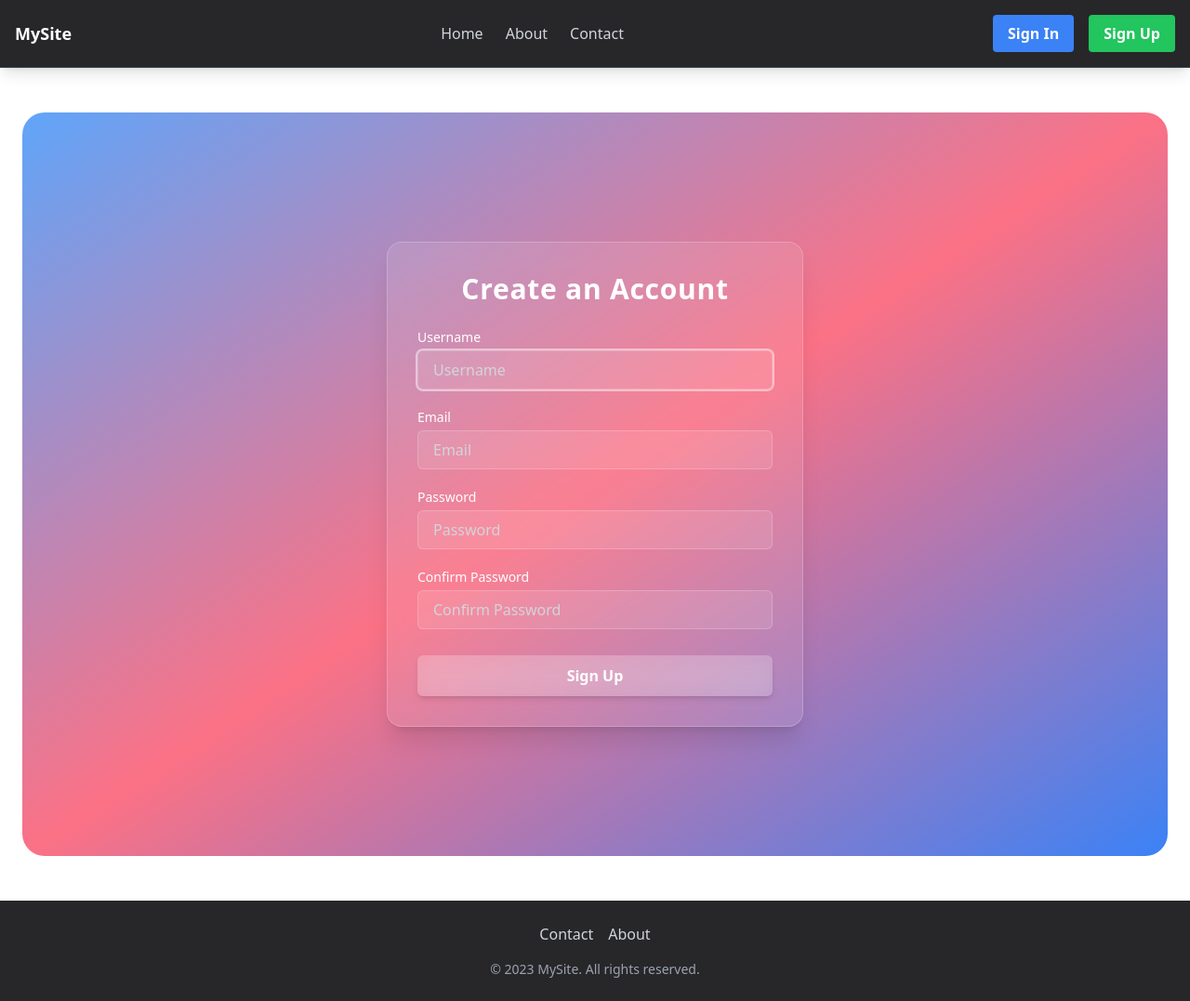
After one commit to efa07/Gaba, a Django app: page /signup/ in a window 1280 px wide. The commit adds this page. Shown: the whole page at 93% size. Run offline with Django 3.2, Linux system fonts and the light colour scheme; some libraries are stand-ins or nearby versions.

Commit message:
modified:   Gaba_project/Gaba/__pycache__/settings.cpython-310.pyc 	modified:   Gaba_project/Gaba/__pycache__/urls.cpython-310.pyc 	modified:   Gaba_project/Gaba/settings.py 	modified:   Gaba_project/Gaba/urls.py 	new file:   Gaba_project/core/__pycache__/forms.cpython-310.pyc 	modified:   Gaba_project/core/__pycache__/urls.cpython-310.pyc 	modified:   Gaba_project/core/__pycache__/views.cpython-310.pyc 	new file:   Gaba_project/core/forms.py 	modified:   Gaba_project/core/templates/core/base.html 	modified:   Gaba_project/core/templates/core/index.html 	new file:   Gaba_project/core/templates/core/signup.html 	modified:   Gaba_project/core/urls.py 	modified:   Gaba_project/core/views.py 	modified:   Gaba_project/db.sqlite3 	new file:   Gaba_project/items/__pycache__/urls.cpython-310.pyc 	new file:   Gaba_project/items/__pycache__/views.cpython-310.pyc 	new file:   Gaba_project/items/templates/items/detail.html 	new file:   Gaba_project/items/urls.py 	modified:   Gaba_project/items/views.py 	new file:   Gaba_project/media/items_img/8.jpeg 	new file:   Gaba_project/media/items_img/as.jpg

```diff
--- a/Gaba_project/Gaba/settings.py
+++ b/Gaba_project/Gaba/settings.py
@@ -37,6 +37,7 @@ INSTALLED_APPS = [
     'django.contrib.sessions',
     'django.contrib.messages',
     'django.contrib.staticfiles',
+    "widget_tweaks",
     'core',
     'items'
 ]
--- a/Gaba_project/Gaba/urls.py
+++ b/Gaba_project/Gaba/urls.py
@@ -1,27 +1,13 @@
-"""Gaba URL Configuration
 
-The `urlpatterns` list routes URLs to views. For more information please see:
-    https://docs.djangoproject.com/en/3.2/topics/http/urls/
-Examples:
-Function views
-    1. Add an import:  from my_app import views
-    2. Add a URL to urlpatterns:  path('', views.home, name='home')
-Class-based views
-    1. Add an import:  from other_app.views import Home
-    2. Add a URL to urlpatterns:  path('', Home.as_view(), name='home')
-Including another URLconf
-    1. Import the include() function: from django.urls import include, path
-    2. Add a URL to urlpatterns:  path('blog/', include('blog.urls'))
-"""
 from django.contrib import admin
 from django.conf import settings
 from django.urls import path, include
 from django.conf.urls.static import static
-from core.views import index,contact,about
+from core.views import about
 
 urlpatterns = [
     path('admin/', admin.site.urls),
-    path('', index, name="index"),
-    path('contact/', contact, name="contact"),
+    path('', include('core.urls')),
+    path('items/', include('items.urls')),
     path('about/', about, name="about"),
 ] + static(settings.MEDIA_URL, document_root=settings.MEDIA_ROOT)
--- /dev/null
+++ b/Gaba_project/core/forms.py
@@ -0,0 +1,30 @@
+from django import forms
+from django.contrib.auth.forms import UserCreationForm
+from django.contrib.auth.models import User
+
+class SignupForm(UserCreationForm):
+    class Meta:
+        model = User
+        fields = ('username', 'email', 'password1', 'password2')
+
+    username = forms.CharField(
+        widget=forms.TextInput(attrs={
+            'class': "w-full px-4 py-2 bg-white/10 border border-white/20 text-white rounded-md placeholder-gray-300 focus:outline-none focus:ring-2 focus:ring-white/50 transition-all duration-300",
+            'placeholder': 'Username'
+        }))
+
+    email = forms.CharField(
+        widget=forms.EmailInput(attrs={
+            'class': "w-full px-4 py-2 bg-white/10 border border-white/20 text-white rounded-md placeholder-gray-300 focus:outline-none focus:ring-2 focus:ring-white/50 transition-all duration-300",
+            'placeholder': 'Email'
+        }))
+    password1 = forms.CharField(
+        widget=forms.PasswordInput(attrs={
+            'class': "w-full px-4 py-2 bg-white/10 border border-white/20 text-white rounded-md placeholder-gray-300 focus:outline-none focus:ring-2 focus:ring-white/50 transition-all duration-300",
+            'placeholder': 'Password'
+        }))
+    password2 = forms.CharField(
+        widget=forms.PasswordInput(attrs={
+            'class': "w-full px-4 py-2 bg-white/10 border border-white/20 text-white rounded-md placeholder-gray-300 focus:outline-none focus:ring-2 focus:ring-white/50 transition-all duration-300",
+            'placeholder': 'Confirm Password'
+        }))
--- a/Gaba_project/core/templates/core/base.html
+++ b/Gaba_project/core/templates/core/base.html
@@ -4,42 +4,91 @@
 <head>
     <meta charset="UTF-8">
     <meta name="viewport" content="width=device-width, initial-scale=1.0">
-    <title>{%block title %}{%endblock%} | User</title>
+    <title>{% block title %}{% endblock %} | User</title>
     <script src="https://cdn.tailwindcss.com"></script>
+    <style>
+        /* Custom hover animation for buttons */
+        @keyframes fadeIn {
+            from {
+                opacity: 0;
+                transform: translateY(-10px);
+            }
+            to {
+                opacity: 1;
+                transform: translateY(0);
+            }
+        }
+
+        .fade-in {
+            animation: fadeIn 0.5s ease-in-out;
+        }
+
+        /* Smooth scroll effect for anchor links */
+        a[href^="#"] {
+            scroll-behavior: smooth;
+        }
+    </style>
 </head>
 
-<body>
-    <nav class="bg-zinc-800 p-4 border-b border-gray-200">
+<body class=" text-black font-sans">
+    <!-- Navbar -->
+    <nav class="bg-zinc-800 p-4 border-b border-gray-700 shadow-lg">
         <div class="container mx-auto flex items-center justify-between">
-            <div class="text-white font-bold text-lg">
+            <div class="text-white font-bold text-lg transition duration-300 hover:text-blue-500">
                 MySite
             </div>
             <ul class="flex space-x-6">
-                <li><a href="#" class="text-gray-300 hover:text-white">Home</a></li>
-                <li><a href="#" class="text-gray-300 hover:text-white">About</a></li>
-                <li><a href="#" class="text-gray-300 hover:text-white">Services</a></li>
-                <li><a href="#" class="text-gray-300 hover:text-white">Contact</a></li>
+                <li><a href="/" class="text-gray-300 hover:text-white transition duration-300">Home</a></li>
+                <li><a href="#" class="text-gray-300 hover:text-white transition duration-300">About</a></li>
+                <li><a href="#" class="text-gray-300 hover:text-white transition duration-300">Contact</a></li>
             </ul>
             <div class="flex space-x-4">
-                <a href="#" class="bg-blue-500 hover:bg-blue-700 text-white font-bold py-2 px-4 rounded">Sign In</a>
-                <a href="#" class="bg-green-500 hover:bg-green-700 text-white font-bold py-2 px-4 rounded">Sign Up</a>
+                <a href="#" class="bg-blue-500 hover:bg-blue-600 text-white font-bold py-2 px-4 rounded transition duration-300 transform hover:scale-105 fade-in">Sign In</a>
+                <a href="{% url 'core:signup' %}" class="bg-green-500 hover:bg-green-600 text-white font-bold py-2 px-4 rounded transition duration-300 transform hover:scale-105 fade-in">Sign Up</a>
             </div>
         </div>
     </nav>
 
-    <div class="px6 py-6">
-        {% block content %}{% endblock %}
+    <!-- Main Content -->
+    <div class="px-6 py-12 min-h-screen">
+        <div class="container mx-auto">
+            {% block content %}
+            <div class="text-center fade-in">
+                <h1 class="text-4xl font-bold mb-4 text-transparent bg-clip-text bg-gradient-to-r from-blue-400 to-purple-500">Welcome to MySite</h1>
+                <p class="text-gray-400 text-lg mb-8">Discover amazing features and services tailored just for you.</p>
+                <a href="#" class="bg-blue-500 hover:bg-blue-600 text-white font-bold py-3 px-6 rounded-full transition duration-300 transform hover:scale-105">Get Started</a>
+            </div>
+            {% endblock %}
+        </div>
     </div>
 
-<footer class="bg-zinc-800 text-white py-6 flex justify-between mb-2">
-    <div class="container mx-auto px-4 text-center">
-        <div class="mb-4">
-            <a href="{% url 'contact' %}" class="text-gray-300 hover:text-white mx-2">Contact</a>
-            <a href="{% url 'about' %}" class="text-gray-300 hover:text-white mx-2">About</a>
+    <!-- Footer -->
+    <footer class="bg-zinc-800 text-white py-6">
+        <div class="container mx-auto px-4 text-center">
+            <div class="mb-4 flex justify-center space-x-4">
+                <a href="{% url 'core:contact' %}" class="text-gray-300 hover:text-white transition duration-300">Contact</a>
+                <a href="{% url 'about' %}" class="text-gray-300 hover:text-white transition duration-300">About</a>
+            </div>
+            <p class="text-gray-400 text-sm">&copy; 2023 MySite. All rights reserved.</p>
         </div>
-        <p>&copy; 2023 MySite. All rights reserved.</p>
-    </div>
-</footer>
+    </footer>
+
+    <!-- Back to Top Button -->
+    <button id="back-to-top" class="fixed bottom-6 right-6 bg-blue-500 hover:bg-blue-600 text-white font-bold py-2 px-4 rounded-full transition duration-300 transform hover:scale-110 opacity-0 pointer-events-none" onclick="window.scrollTo({top: 0, behavior: 'smooth'});">
+        ↑
+    </button>
+
+    <script>
+        // Back to Top Button Visibility
+        window.addEventListener('scroll', () => {
+            const button = document.getElementById('back-to-top');
+            if (window.scrollY > 300) {
+                button.classList.remove('opacity-0', 'pointer-events-none');
+            } else {
+                button.classList.add('opacity-0', 'pointer-events-none');
+            }
+        });
+    </script>
 </body>
 
 </html>
--- /dev/null
+++ b/Gaba_project/core/templates/core/signup.html
@@ -0,0 +1,96 @@
+{% extends 'core/base.html' %}
+{% load widget_tweaks %}
+
+{% block content %}
+<div class="min-h-screen flex items-center justify-center bg-gradient-to-br from-blue-400 via-rose-400 to-blue-500 text-white px-4 rounded-3xl">
+    <div class="w-full max-w-md rounded-2xl shadow-xl p-8 backdrop-blur-md bg-white/10 border border-white/20 animate-fadeIn">
+        <h2 class="text-3xl font-bold mb-6 text-center text-white tracking-wide">
+            Create an Account
+        </h2>
+
+        <form method="POST" action="" class="space-y-5">
+            {% csrf_token %}
+
+            <!-- Username -->
+            <div>
+                <label for="{{ form.username.id_for_label }}" class="block text-sm font-medium mb-1">
+                    Username
+                </label>
+                {{ form.username}}
+                {% for error in form.username.errors %}
+                    <p class="text-red-500 text-sm mt-1">{{ error }}</p>
+                {% endfor %}
+            </div>
+
+            <!-- Email (if your form has it) -->
+            {% if form.email %}
+            <div>
+                <label for="{{ form.email.id_for_label }}" class="block text-sm font-medium mb-1">
+                    Email
+                </label>
+                {{ form.email }}
+                {% for error in form.email.errors %}
+                    <p class="text-red-500 text-sm mt-1">{{ error }}</p>
+                {% endfor %}
+            </div>
+            {% endif %}
+
+            <!-- Password 1 -->
+            <div>
+                <label for="{{ form.password1.id_for_label }}" class="block text-sm font-medium mb-1">
+                    Password
+                </label>
+                {{ form.password1 }}
+                {% for error in form.password1.errors %}
+                    <p class="text-red-500 text-sm mt-1">{{ error }}</p>
+                {% endfor %}
+            </div>
+
+            <!-- Password 2 -->
+            <div>
+                <label for="{{ form.password2.id_for_label }}" class="block text-sm font-medium mb-1">
+                    Confirm Password
+                </label>
+                {{ form.password2 }}
+                {% for error in form.password2.errors %}
+                    <p class="text-red-500 text-sm mt-1">{{ error }}</p>
+                {% endfor %}
+            </div>
+
+            <!-- Non-field errors -->
+            {% if form.non_field_errors %}
+            <div class="text-red-500 text-sm">
+                {% for error in form.non_field_errors %}
+                    <p>{{ error }}</p>
+                {% endfor %}
+            </div>
+            {% endif %}
+
+            <!-- Submit button -->
+            <div class="pt-2">
+                <button type="submit"
+                        class="w-full py-2.5 bg-white/20 text-white font-semibold rounded-md hover:bg-white/30 transition duration-300 shadow-md backdrop-blur-md">
+                    Sign Up
+                </button>
+            </div>
+        </form>
+    </div>
+</div>
+
+<style>
+    @keyframes fadeIn {
+        from {
+            opacity: 0;
+            transform: translateY(20px);
+        }
+        to {
+            opacity: 1;
+            transform: translateY(0);
+        }
+    }
+
+    .animate-fadeIn {
+        animation: fadeIn 0.8s ease-out;
+    }
+</style>
+{% endblock content %}
--- a/Gaba_project/core/urls.py
+++ b/Gaba_project/core/urls.py
@@ -1,7 +1,9 @@
-from django.contrib import admin
 from django.urls import path
-from .views import index
+from . import views
+app_name = 'core'
 
 urlpatterns = [
-    path('',index, name='index'),
+    path('', views.index, name='index'),
+    path('contact/', views.contact, name='contact'),
+    path("signup/", views.signup, name="signup"),
 ]
--- a/Gaba_project/core/views.py
+++ b/Gaba_project/core/views.py
@@ -1,5 +1,6 @@
 from django.shortcuts import render
 from items.models import Item,Category
+from .forms import SignupForm
 
 # Create your views here.
 def index(request):
@@ -16,3 +17,8 @@ def contact(request):
 
 def about(request):
     return render(request, 'core/about.html')
+
+def signup(request):
+    form = SignupForm()
+
+    return render(request, 'core/signup.html', {'form': form})
--- /dev/null
+++ b/Gaba_project/items/urls.py
@@ -0,0 +1,8 @@
+from django.urls import path
+from . import views
+
+app_name = 'items'
+
+urlpatterns = [
+    path('<int:pk>/', views.detail, name='detail'),
+]
```
Also changed, not shown: Gaba_project/core/templates/core/index.html (+12 -6 lines), Gaba_project/items/templates/items/detail.html (added, +52 -0 lines), Gaba_project/items/views.py (+10 -2 lines), Gaba_project/db.sqlite3, Gaba_project/media/items_img/8.jpeg (added), Gaba_project/media/items_img/as.jpg (added).
